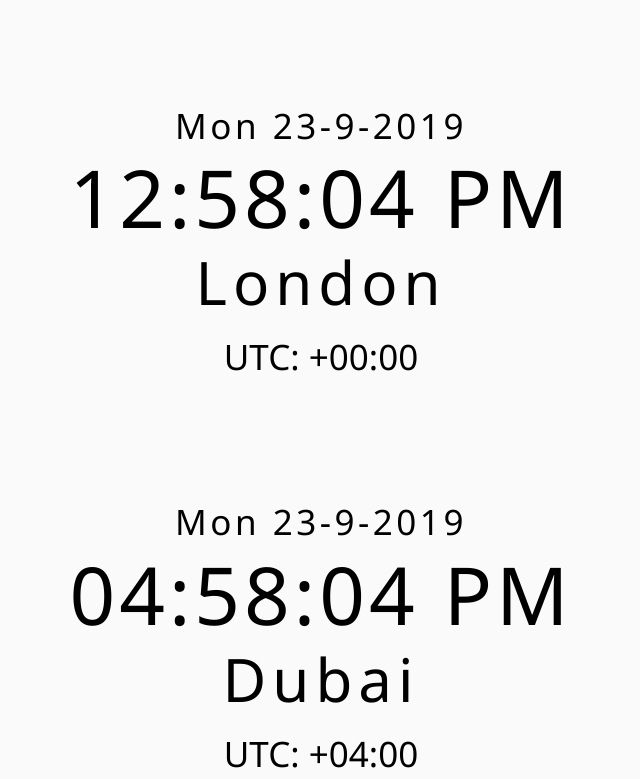
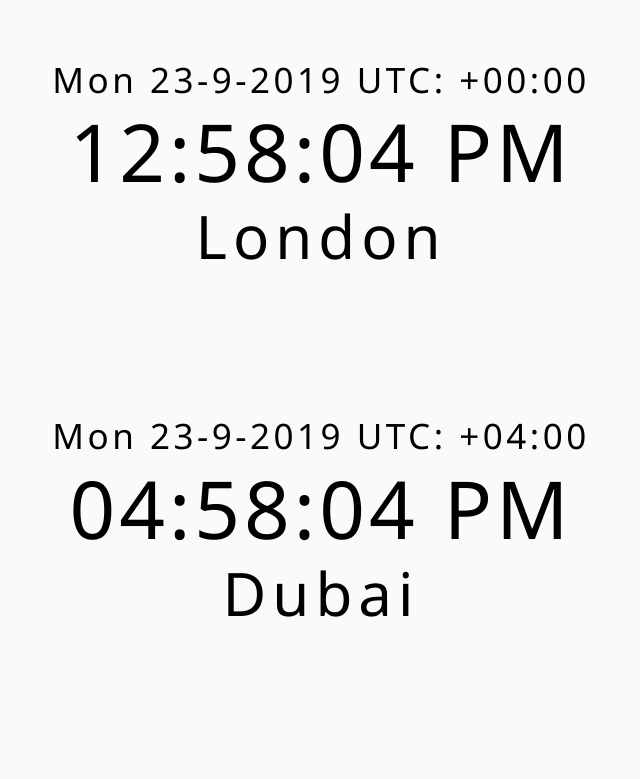
Before and after one commit to JMyner/ChalklineWallboard, a plain HTML site: page dist/index.html in a window 1280 px wide. Shown: the part 777-1556 px from the top of the page, without its empty margins (319-959 px from the left). Drawn offline with nearby package versions, Linux system fonts and the light colour scheme.

Commit message:
Reformatting

```diff
--- a/dist/script.js
+++ b/dist/script.js
@@ -65,29 +65,23 @@ function updateTime() {
     var la = new DateTime.fromObject({zone: 'America/los_Angeles'});
     var id = new DateTime.fromObject({zone: "Asia/Kolkata"});
 
-    clock.time = cd.toLocaleString({ hour: '2-digit', minute: '2-digit', second: '2-digit' });
-    clock.date = cd.weekdayShort + ' ' + cd.day + '-' + cd.month + '-' + cd.year;
-    clock.utcOffset = 'UTC: ' + formatOffset(cd);
+    clock.time = cd.toLocaleString({ hour: '2-digit', minute: '2-digit', second: '2-digit' })
+    clock.date = cd.weekdayShort + ' ' + cd.day + '-' + cd.month + '-' + cd.year + ' ' + 'UTC: ' + formatOffset(cd);
 
     clock2.time = me.toLocaleString({ hour: '2-digit', minute: '2-digit', second: '2-digit' });
-    clock2.date = me.weekdayShort + ' ' + me.day + '-' + me.month + '-' + me.year;
-    clock2.utcOffset = 'UTC: ' + formatOffset(me);
+    clock2.date = me.weekdayShort + ' ' + me.day + '-' + me.month + '-' + me.year + ' ' + 'UTC: ' + formatOffset(me);;
 
     clock3.time = shk.toLocaleString({ hour: '2-digit', minute: '2-digit', second: '2-digit' });
-    clock3.date = shk.weekdayShort + ' ' + shk.day + '-' + shk.month + '-' + shk.year;
-    clock3.utcOffset = 'UTC: ' + formatOffset(shk);
+    clock3.date = shk.weekdayShort + ' ' + shk.day + '-' + shk.month + '-' + shk.year + ' ' + 'UTC: ' + formatOffset(shk);
 
     clock4.time = dub.toLocaleString({ hour: '2-digit', minute: '2-digit', second: '2-digit' });
-    clock4.date = dub.weekdayShort + ' ' + dub.day + '-' + dub.month + '-' + dub.year;
-    clock4.utcOffset = 'UTC: ' + formatOffset(dub);
+    clock4.date = dub.weekdayShort + ' ' + dub.day + '-' + dub.month + '-' + dub.year + ' ' + 'UTC: ' + formatOffset(dub);
 
     clock5.time = la.toLocaleString({ hour: '2-digit', minute: '2-digit', second: '2-digit' });
-    clock5.date = la.weekdayShort + ' ' + la.day + '-' + la.month + '-' + la.year;
-    clock5.utcOffset = 'UTC: ' + formatOffset(la);
+    clock5.date = la.weekdayShort + ' ' + la.day + '-' + la.month + '-' + la.year + ' ' + 'UTC: ' + formatOffset(la);
 
     clock6.time = id.toLocaleString({ hour: '2-digit', minute: '2-digit', second: '2-digit' });
-    clock6.date = id.weekdayShort + ' ' + id.day + '-' + id.month + '-' + id.year;
-    clock6.utcOffset = 'UTC: ' + formatOffset(id);
+    clock6.date = id.weekdayShort + ' ' + id.day + '-' + id.month + '-' + id.year + ' ' + 'UTC: ' + formatOffset(id);
 };
 
 function formatOffset (DateTime) {
--- a/dist/style.css
+++ b/dist/style.css
@@ -13,7 +13,7 @@ p {
 }
 
 .Wrapper {
-  margin-top: 90px;
+  margin-top: 125px;
   text-align: center;
   display: grid;
   grid-template-columns: 1fr;
```
